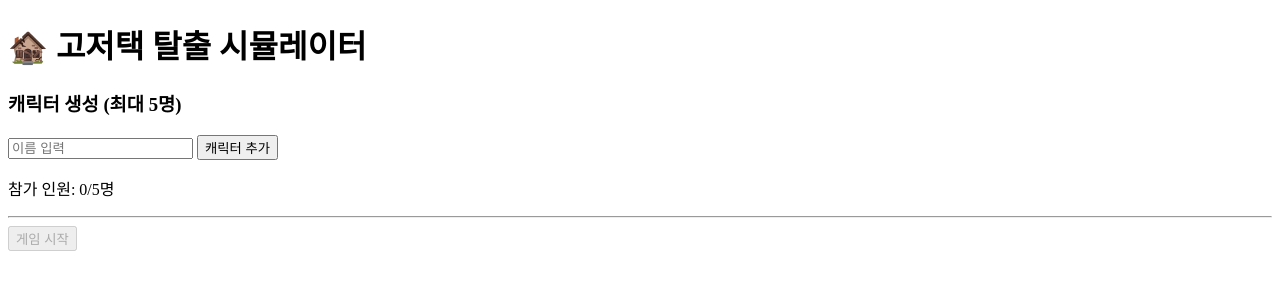
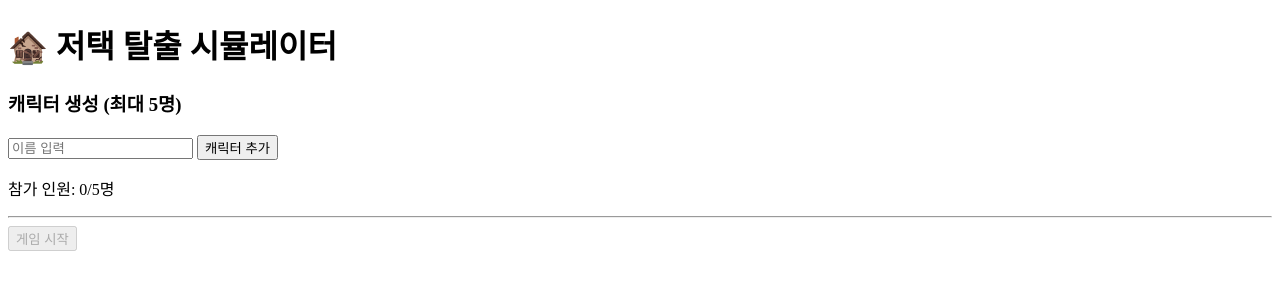
Before and after one commit to dt7070573/fjdashk01, a plain HTML site: page index.html in a window 1280 px wide. Drawn offline with Linux system fonts and the light colour scheme.

Commit message:
Update index.html

```diff
--- a/index.html
+++ b/index.html
@@ -5,7 +5,7 @@
     <title>저택 탈출 시뮬레이터</title>
 </head>
 <body>
-    <h1>🏚️ 고저택 탈출 시뮬레이터</h1>
+    <h1>🏚️ 저택 탈출 시뮬레이터</h1>
 
     <div id="setup-area">
         <h3>캐릭터 생성 (최대 5명)</h3>
```
